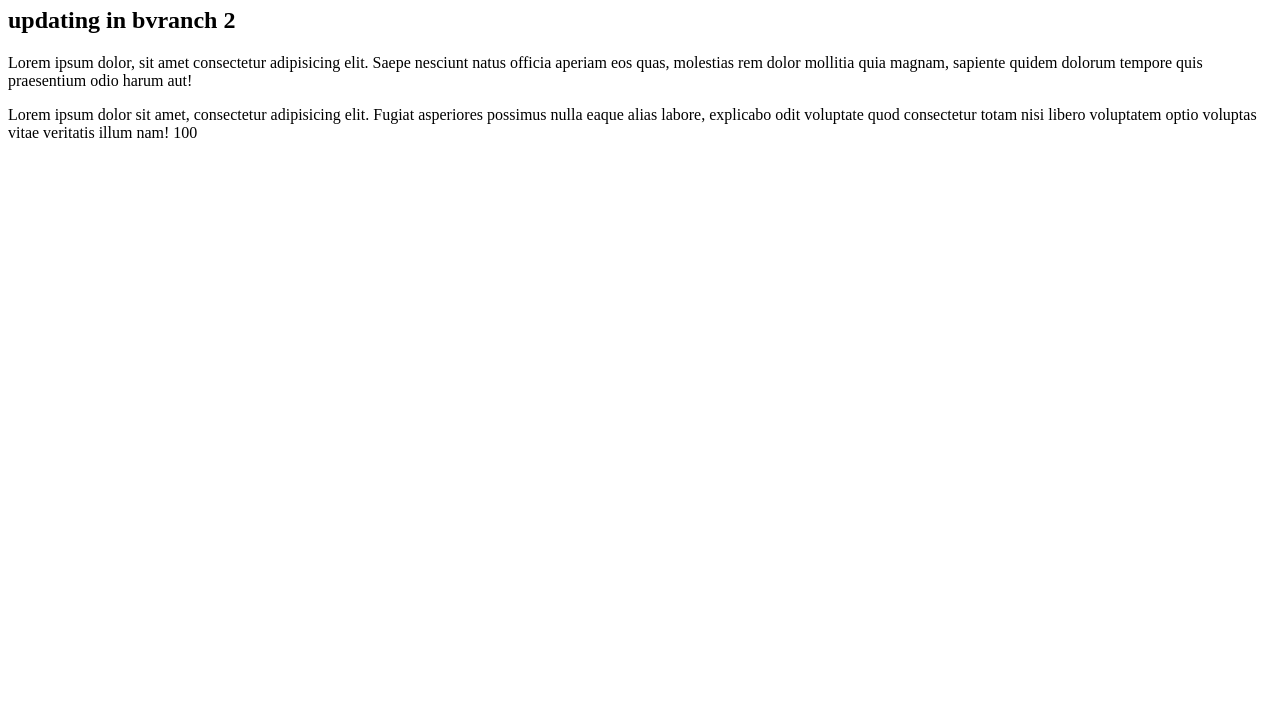
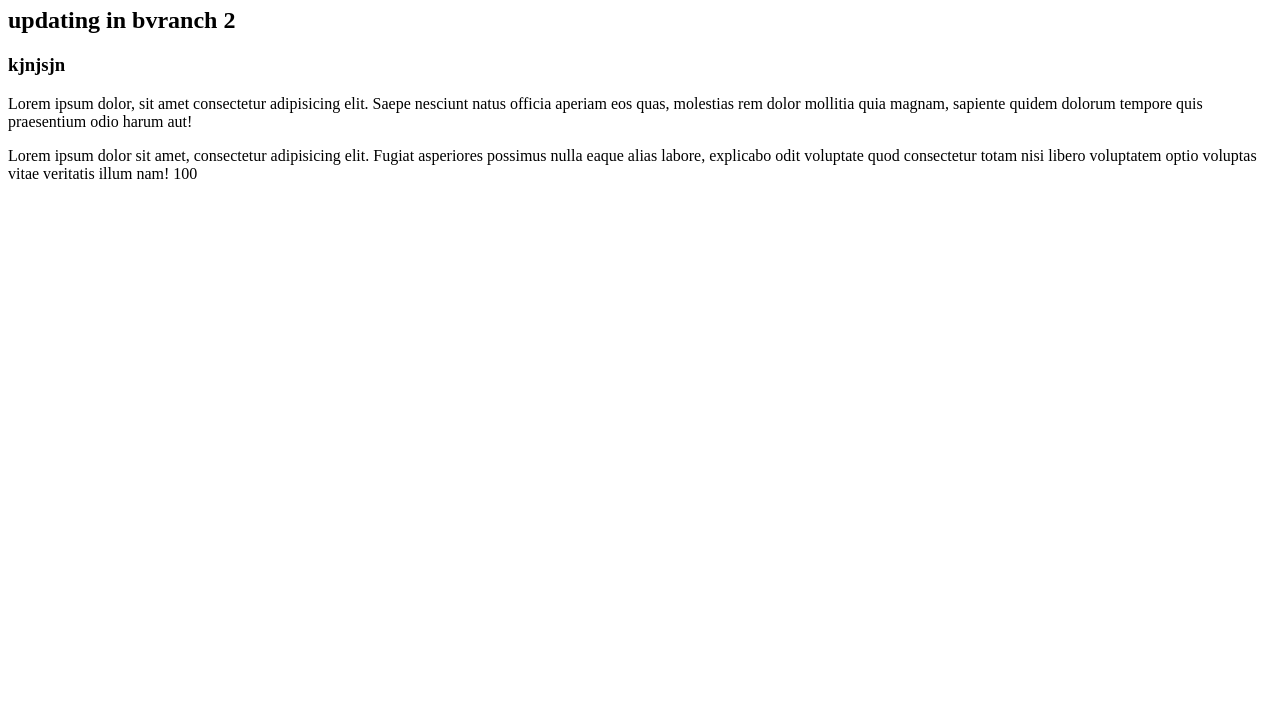
Before and after one commit to igtannu/git-Guthib, a plain HTML site: page index.html in a window 1280 px wide. Shown: the part 73-800 px from the top of the page. Drawn offline with Linux system fonts and the light colour scheme.

Commit message:
new commit

```diff
--- a/index.html
+++ b/index.html
@@ -8,6 +8,7 @@
 <body>
     <h1>Update no 2</h1>
     <h2>updating in bvranch 2 </h2>
+    <h3>kjnjsjn</h3>
     <p>Lorem ipsum dolor, sit amet consectetur adipisicing elit. Saepe nesciunt natus officia aperiam eos quas, molestias rem dolor mollitia quia magnam, sapiente quidem dolorum tempore quis praesentium odio harum aut!</p>
     <p>Lorem ipsum dolor sit amet, consectetur adipisicing elit. Fugiat asperiores possimus nulla eaque alias labore, explicabo odit voluptate quod consectetur totam nisi libero voluptatem optio voluptas vitae veritatis illum nam! 100</p>
 </body>
```
